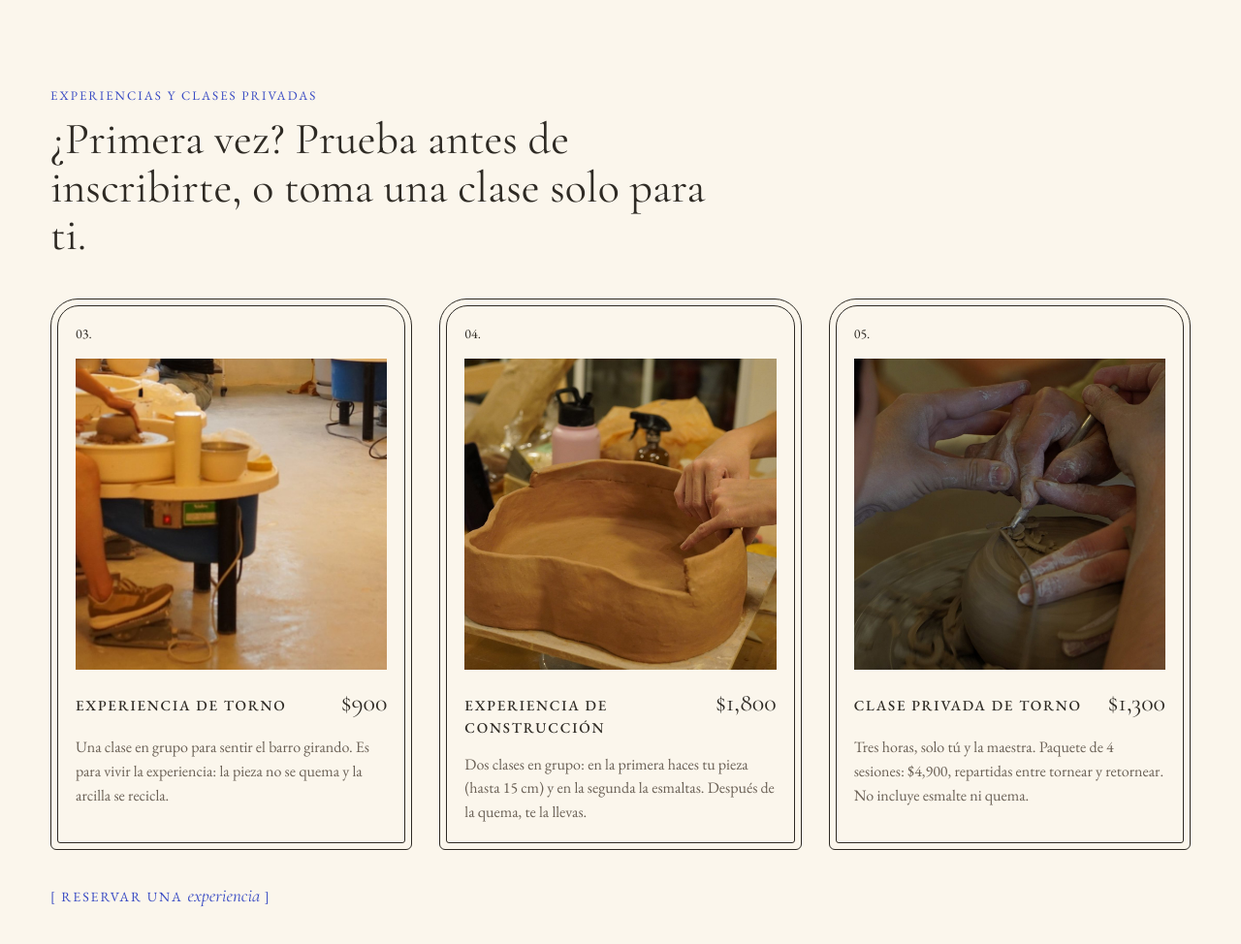
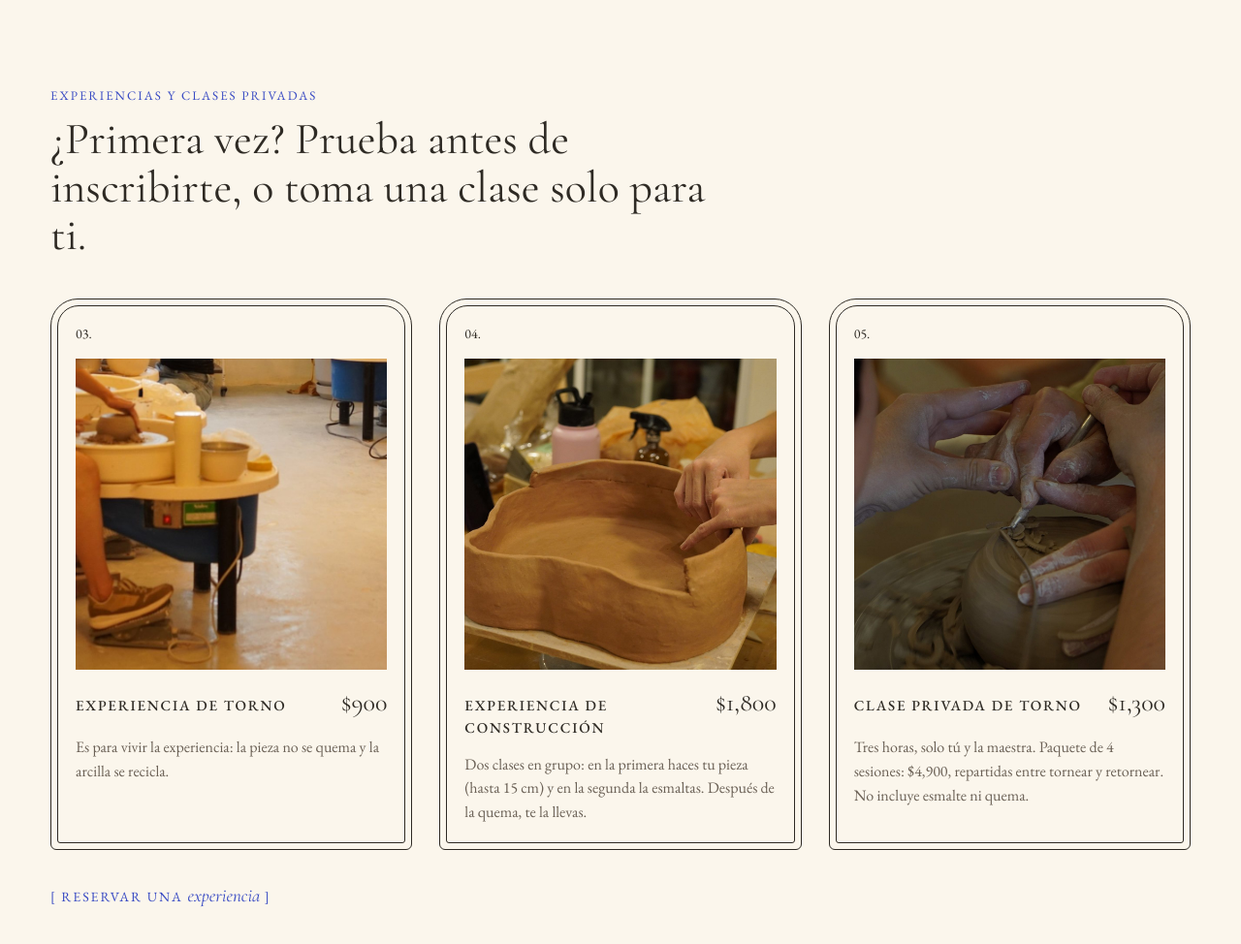
Before and after one commit to gloriazapatagza/casabuztina, a plain HTML site: page experiencias.html in a window 1280 px wide. Shown: the part 88-1062 px from the top of the page at 97% size. Drawn offline with nearby package versions, Linux system fonts and the light colour scheme.

Commit message:
Quitar frase de la experiencia de torno
Co-Authored-By: Claude Opus 5.5 <noreply@anthropic.com>
Claude-Session: https://claude.ai/code/session_01V5rYzjmaZvt5xYTARamtq4

```diff
--- a/experiencias.html
+++ b/experiencias.html
@@ -46,7 +46,7 @@
 <h3 style="margin: 0; font-size: 15px; font-weight: 500; letter-spacing: 0.12em; text-transform: uppercase">Experiencia de torno</h3>
 <p style="margin: 0; font-family: 'Cormorant Garamond', serif; font-size: 26px; white-space: nowrap">$900</p>
 </div>
-<p style="margin: 0; font-size: 16px; color: #6B6156">Una clase en grupo para sentir el barro girando. Es para vivir la experiencia: la pieza no se quema y la arcilla se recicla.</p>
+<p style="margin: 0; font-size: 16px; color: #6B6156">Es para vivir la experiencia: la pieza no se quema y la arcilla se recicla.</p>
 </div>
 </article>
 
```
Also changed, not shown: index.html (+1 -1 lines).
